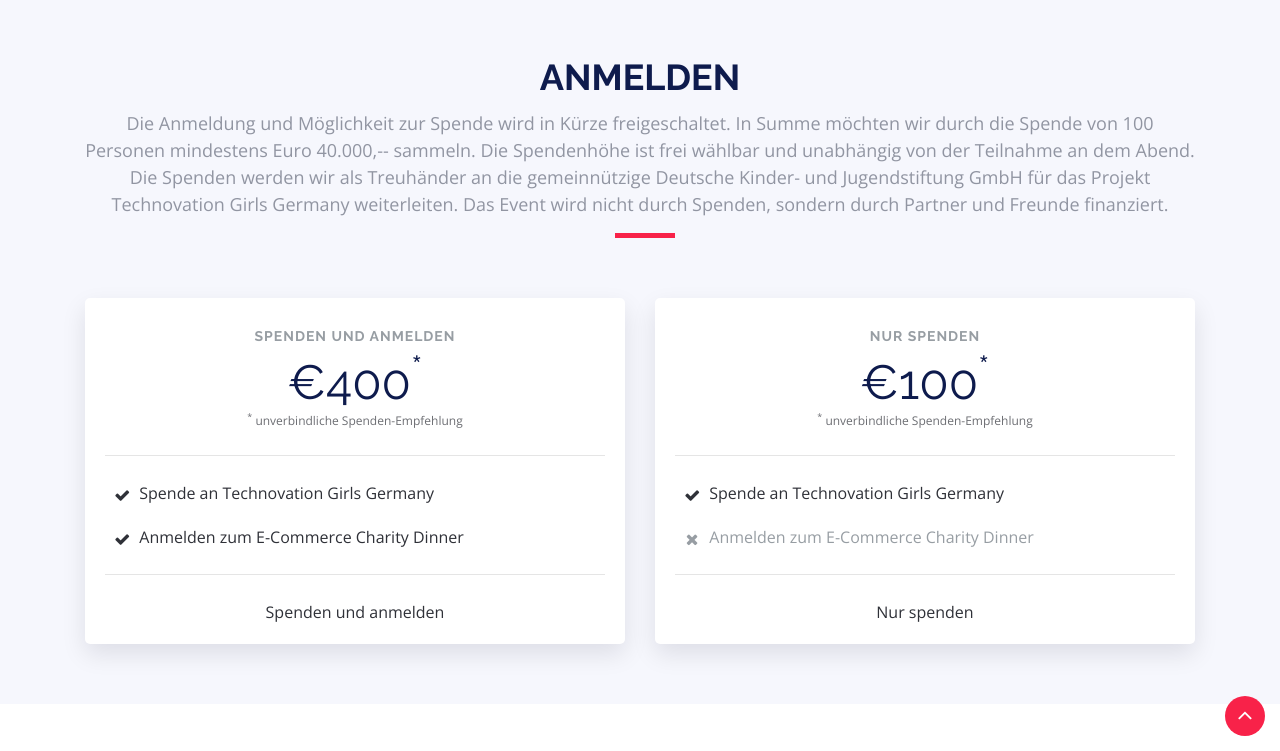
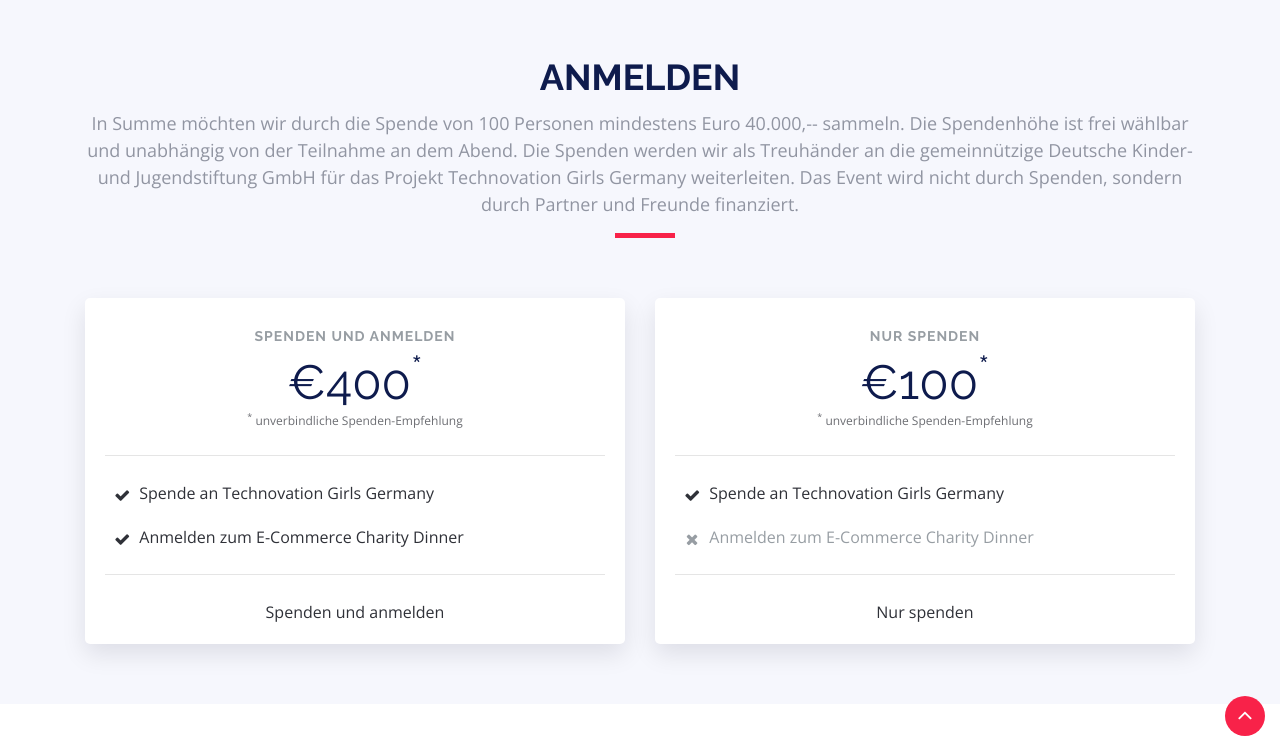
Before and after one commit to ScaleCommerce/ecommerce-charity.de, a Jekyll site: the page built from index.html, in a window 1280 px wide and 900 px high, scrolled down 2208 px, cut to the strip 149-900 px from the top of the window. Built offline with Jekyll 4.4.1, drawn with Linux system fonts in a browser that asks for light colours.

Commit message:
in Kürze rausgenommen, da Ticketing live

```diff
--- a/_includes/sections/buy-tickets.html
+++ b/_includes/sections/buy-tickets.html
@@ -7,7 +7,7 @@
 
     <div class="section-header">
       <h2>Anmelden</h2>
-      <p>Die Anmeldung und Möglichkeit zur Spende wird in Kürze freigeschaltet. In Summe möchten wir durch die Spende von 100 Personen mindestens Euro 40.000,-- sammeln. Die Spendenhöhe ist frei wählbar und unabhängig von der Teilnahme an dem Abend. Die Spenden werden wir als Treuhänder an die gemeinnützige Deutsche Kinder- und Jugendstiftung GmbH für das Projekt Technovation Girls Germany weiterleiten. Das Event wird nicht durch Spenden, sondern durch Partner und Freunde finanziert.</p>
+      <p>In Summe möchten wir durch die Spende von 100 Personen mindestens Euro 40.000,-- sammeln. Die Spendenhöhe ist frei wählbar und unabhängig von der Teilnahme an dem Abend. Die Spenden werden wir als Treuhänder an die gemeinnützige Deutsche Kinder- und Jugendstiftung GmbH für das Projekt Technovation Girls Germany weiterleiten. Das Event wird nicht durch Spenden, sondern durch Partner und Freunde finanziert.</p>
     </div>
 
     <div class="row">
```
